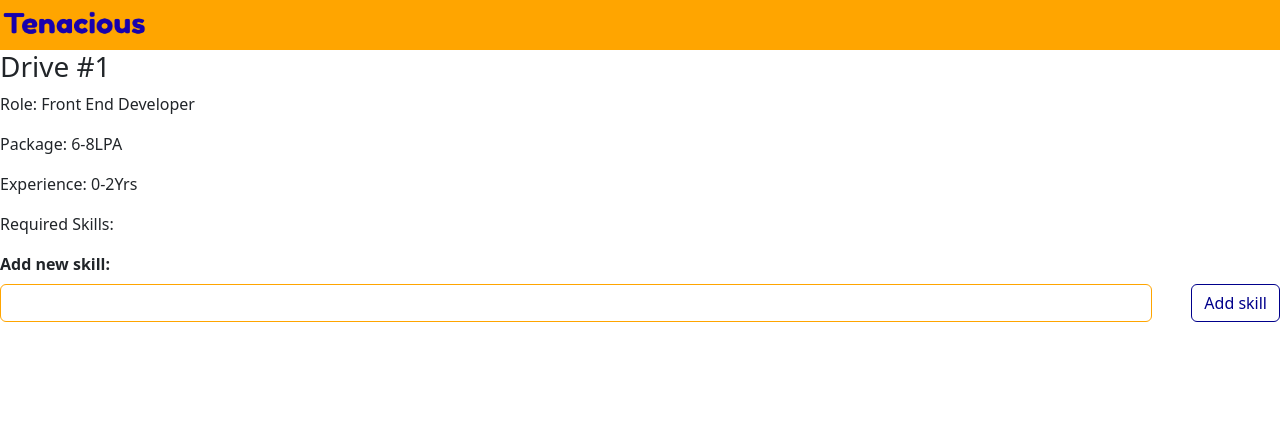
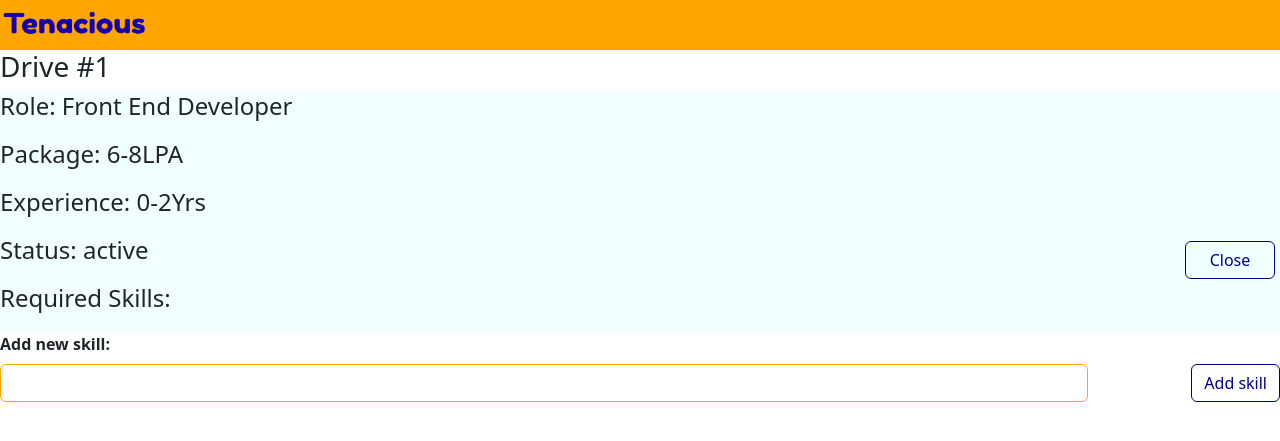
Before and after one commit to 24f3001090/PPA-V1, a Flask app: page /company/drive/edit/1 in a window 1280 px wide. Shown: the top 441 px of the page. Run offline with Flask 3, Linux system fonts and the light colour scheme.

Commit message:
Milestone-PPA Company-Dashboard-Management

```diff
--- a/app.py
+++ b/app.py
@@ -1,10 +1,11 @@
 import os
 from flask import Flask, render_template, request, redirect, session, url_for
 from dbmodel import db, Student as st, Company as com, Drive as dr, Skill as sk, Application as apl
+from datetime import datetime
 
 app = Flask(__name__)
 
-app.secret_key = "your_secret_key_here"
+app.secret_key = "bipin"
 
 UPLOAD_FOLDER = 'static/uploads'
 app.config['UPLOAD_FOLDER'] = UPLOAD_FOLDER
@@ -14,69 +15,9 @@ app.config['SQLALCHEMY_DATABASE_URI'] = 'sqlite:///db.sqlite3'
 db.init_app(app)
 
 with app.app_context():
-    amazon = com.query.filter_by(name = 'Amazon')
     db.create_all()
 
-#Skills
-skills = [
-    # Core Programming
-    'Python', 'Java', 'C', 'C++', 'JavaScript',
 
-    # Web Development
-    'HTML', 'CSS', 'Bootstrap', 'Tailwind CSS',
-    'Flask', 'Django', 'FastAPI', 'Spring', 'Spring Boot',
-    'REST API Development',
-
-    # Databases
-    'SQL', 'MySQL', 'PostgreSQL', 'SQLite', 'MongoDB',
-
-    # Tools & Technologies
-    'Git', 'GitHub', 'VS Code', 'Linux', 'Docker',
-
-    # Data Science / AI (your branch 👀)
-    'NumPy', 'Pandas', 'Matplotlib', 'Seaborn',
-    'Machine Learning', 'Deep Learning', 'TensorFlow', 'PyTorch',
-    'Data Analysis', 'Data Visualization',
-
-    # Computer Science Fundamentals
-    'Data Structures', 'Algorithms', 'OOP',
-    'Operating Systems', 'Computer Networks', 'DBMS',
-
-    # Software Engineering Practices
-    'Debugging', 'Testing', 'Version Control',
-    'API Integration', 'System Design (Basics)',
-
-    # Other Engineering Skills
-    'Problem Solving', 'Analytical Thinking',
-    'Mathematics', 'Statistics',
-
-    # Soft Skills
-    'Communication', 'Leadership', 'Management',
-    'Teamwork', 'Time Management', 'Adaptability'
-
-    # Mechanical
-    'AutoCAD', 'SolidWorks', 'CATIA',
-    'ANSYS', 'Finite Element Analysis (FEA)',
-    'Thermodynamics', 'Fluid Mechanics',
-    'Heat Transfer', 'Machine Design',
-    'CNC Programming', 'Manufacturing Processes',
-    'Robotics', '3D Printing'
-
-    # Civil
-    'AutoCAD Civil', 'STAAD Pro', 'ETABS',
-    'Structural Analysis', 'Geotechnical Engineering',
-    'Surveying', 'Construction Management',
-    'Soil Mechanics', 'Concrete Technology',
-    'Transportation Engineering', 'Environmental Engineering'
-
-    # Electrical
-    'MATLAB', 'Simulink',
-    'Circuit Design', 'Power Systems',
-    'Control Systems', 'Signal Processing',
-    'PLC Programming', 'SCADA',
-    'Embedded Systems', 'Microcontrollers (Arduino, ESP32)',
-    'Power Electronics', 'Electrical Machines'
-]
 
 #Last year highest placement stats
 place_data = [{"sno":1,"name":"Bipin Tiwari", "company":"Google", "package":"45LPA"},
@@ -103,6 +44,7 @@ def register_page():
         level = request.form.get('level')
         role = request.form.get('role')
         file = request.files.get('resume')
+        cgpa = request.form.get('cgpa')
 
 
         if not request.form.get('declaration'):
@@ -114,15 +56,14 @@ def register_page():
             if checkStudent:
                 return render_template("registrationpage.html", error = 'Email already registered')
             else:
-                if name and email and password and level and role and file and file.filename != '':
+                if name and email and password and level and cgpa and role and file and file.filename != '':
                     filepath = os.path.join(app.config['UPLOAD_FOLDER'], file.filename)
                     file.save(filepath)
-                    student= st(name=name, password=password, email=email, level=level, resume=filepath)
+                    student= st(name=name, password=password, email=email, level=level, resume=file.filename, cgpa = cgpa)
                     db.session.add(student)
                     db.session.commit()
                     return redirect("/login")
                 else:
-                    print(name, email, password, level, role, file)
                     return render_template("registrationpage.html")
 
         # Is it a Company?
@@ -207,6 +148,12 @@ def company(id):
     company = com.query.get(id)
     return render_template("comdashboard.html", company = company)
 
+@app.route("/company/all-drives/<int:com_id>")
+def com_drives(com_id):
+    company = com.query.get(com_id)
+    drives = company.drives
+    return render_template("comdrives.html", drives = drives)
+
 @app.route("/company/drive/<int:com_id>", methods=['GET', 'POST'])
 def drive(com_id):
     if request.method == 'POST':
@@ -215,30 +162,35 @@ def drive(com_id):
         experience = request.form.get('experience')
 
         if role and package and experience:
-            drive = dr(role = role, package = package, experience = experience, company_id = com_id)
+            drive = dr(role = role, package = package, experience = experience, status = 'active', company_id = com_id)
             db.session.add(drive)
             db.session.commit()
             id = drive.d_id
             return redirect(url_for("edit", id = id))
         else:
-            return render_template("drive.html", error = "All fields are mandatory.")
+            return render_template("createdrive.html", error = "All fields are mandatory.")
     else:
-        return render_template("drive.html")
+        return render_template("createdrive.html")
 
 @app.route("/company/drive/edit/<int:id>", methods = ['GET', 'POST'])
 def edit(id):
     drive = dr.query.get(id)
     if request.method == 'POST':
         skill = request.form.get('skill')
+        status = request.form.get('status')
+        if status:
+            if status == 'closed':
+                drive.status = 'closed'
+            else:
+                drive.status = 'active'
         if skill:
             new_skill = sk(name = skill, drive_id = id)
             db.session.add(new_skill)
-            db.session.commit()
-            return redirect(url_for("edit", id = id))
-        else:
-            return redirect(url_for("edit", id = id))
 
-    return render_template("driveupdate.html", id = id, role = drive.role, package = drive.package, experience = drive.experience, skills = drive.skills)
+        db.session.commit()
+        return redirect(url_for("edit", id = id))
+
+    return render_template("driveupdate.html", drive = drive)
 
 @app.route("/student/<int:id>")
 def student(id):
@@ -249,5 +201,61 @@ def student(id):
     student = st.query.get(id)
     return render_template("stdashboard.html", student = student)
 
+@app.route("/student/all-drives/<int:st_id>")
+def st_drives(st_id):
+    drives = dr.query.filter_by(status = 'active')
+    return render_template("stdrives.html", drives = drives, st_id = st_id)
+
+@app.route("/student/apply/<int:st_id>/<int:drive_id>", methods=['GET', 'POST'])
+def apply(st_id, drive_id):
+    drive = dr.query.get(drive_id)
+    existing_application = apl.query.filter_by(student_id=st_id, drive_id=drive_id).first()
+    if request.method == 'POST':
+        declaration = request.form.get('declaration')
+        apply = request.form.get('apply')
+        if declaration and apply:
+            application = apl(status = 'applied', student_id = st_id, drive_id = drive_id)
+            db.session.add(application)
+            db.session.commit()
+            return redirect(url_for("apply", st_id = st_id, drive_id = drive_id))
+    return render_template("apply.html", drive = drive, applied_already = existing_application)
+
+@app.route("/company/applications/<int:com_id>")
+def applications(com_id):
+    company = com.query.get(com_id)
+    drives = company.drives
+    j_apps = []
+    for drive in drives:
+        j_apps.extend(drive.applications)
+    return render_template("comapplications.html", j_apps = j_apps)
+
+@app.route("/company/applications/view/<int:app_id>", methods = ['GET', 'POST'])
+def view_st_application(app_id):
+    j_app = apl.query.get(app_id)
+    if request.method == 'POST':
+        approval = request.form.get('approval')
+        sch_date = request.form.get('sch_date')
+        interview = request.form.get('interview')
+        select = request.form.get('select')
+
+        if approval:
+            if approval == 'yes':
+                j_app.status = 'shortlisted'
+            else:
+                j_app.status == 'rejected'
+
+        if sch_date and interview:
+                j_app.status = 'interview scheduled'
+                j_app.int_date = datetime.strptime(sch_date, "%Y-%m-%d").date()
+
+        if select:
+            j_app.status = 'selected'
+
+        db.session.commit()
+        return redirect (url_for('view_st_application', app_id = app_id))
+
+    return render_template("comapplicationview.html", j_app = j_app)
+
+
 if __name__ == "__main__":
     app.run(debug=True)
--- a/static/main.css
+++ b/static/main.css
@@ -93,7 +93,7 @@
 }
 #form-outer-div
 {
-    height: 93.15vh;
+    height: 100vh;
     display: flex;
     justify-content: center;
     align-items: center;
@@ -124,11 +124,11 @@
 {
     margin-right: 4%;
 }
-#submit-button
+.submit-button
 {
     margin-left: 40%;
 }
-#submit-button:hover
+.submit-button:hover
 {
     background-color: orange;
     border-color: orange;
@@ -137,6 +137,7 @@
 .error
 {
     color: red;
+    text-align: center;
 }
 /* Dashboards */
 .dashboard-panel
@@ -193,28 +194,67 @@
 }
 .section-list
 {
+    height: 48px;
     margin: 0;
     border-bottom: 1px solid black;
     background-color: azure;
     display: flex;
     justify-content: space-between;
 }
-.multiple-button-div
+.borderless
 {
-    margin-right: 5px;
+    border:none;
 }
 .crud-buttons
 {
-    border-top: none;
-    border-bottom: none;
+    width: 90px;
+    margin-top: 5px;
+    margin-bottom: 5px;
+    margin-right: 5px;
 }
-#skill-adder-div
+.simple-input-div
 {
     display: flex;
     justify-content: space-between;
 }
-#skill-adder
+.simple-input
 {
-    width:90%;
+    width:85%;
     border-color: orange;
 }
+.page
+{
+    height: 70vh;
+    display: flex;
+    justify-content: center;
+    align-items: center;
+}
+.box-anchor
+{
+    margin-right: 10px;
+    height: 20%;
+    width: 10%;
+    text-decoration: none;
+    border: 2px solid blue;
+    border-radius: 8%;
+    display: flex;
+    justify-content: center;
+    align-items: center;
+    font-size: 1.2rem;
+}
+.box-anchor:hover
+{
+    background-color: blue;
+    color: white;
+}
+.green
+{
+    color: green;
+    text-align: center;
+    font-style: italic;
+}
+.centered
+{
+    display: flex;
+    justify-content: center;
+}
--- a/templates/admindashboard.html
+++ b/templates/admindashboard.html
@@ -20,7 +20,7 @@
         {% for reg in pending_reg %}
         <form method="POST">
             <div class="section-list"><h4>{{reg}}</h4>
-                <div class="multiple-button-div">
+                <div>
                     <input type="hidden" name="com_id" value="{{reg.c_id}}">
                     <button class="btn nav-button crud-buttons" type="submit" name="approval" value="yes">Approve</button>
                     <button class="btn nav-button crud-buttons" type="submit" name="approval" value="no">Reject</button>
--- a/templates/comdashboard.html
+++ b/templates/comdashboard.html
@@ -5,4 +5,9 @@
     <a href="{{ url_for("drive", com_id = company.c_id) }}"><button class="btn btn-outline-primary nav-button panel-button" type="button">Create Drive</button></a>
 </div>
 
+<div class="page">
+    <a class="box-anchor" href="{{ url_for("com_drives", com_id = company.c_id) }}">View Drives</a>
+    <a class="box-anchor" href="{{ url_for("applications", com_id = company.c_id)}}">Applications</a>
+</div>
+
 {% endblock main%}
--- a/templates/drive.html
+++ b/templates/createdrive.html
@@ -19,7 +19,7 @@
         <input type="text" name="experience" class="form-control" id="experience">
       </div>
 
-      <button id="submit-button" type="submit" class="btn nav-button">Register</button>
+      <button type="submit" class="btn nav-button submit-button">Register</button>
     </form>
   </div>
 </div>
--- a/templates/driveupdate.html
+++ b/templates/driveupdate.html
@@ -1,18 +1,29 @@
 {% extends "layout.html" %}
 {% block main %}
 <div>
-    <h3>Drive #{{id}}</h3>
-    <p>Role: {{role}}</p>
-    <p>Package: {{package}}</p>
-    <p>Experience: {{experience}}</p>
-    <p>Required Skills:</p>
-    {% for skill in skills %}
-    <p>{{skill}}</p>
+    <h3>Drive #{{drive.d_id}}</h3>
+    <h4 class="section-list borderless">Role: {{drive.role}}</h4>
+    <h4 class="section-list borderless">Package: {{drive.package}}</h4>
+    <h4 class="section-list borderless">Experience: {{drive.experience}}</h4>
+    <div class="section-list borderless">
+        <h4>Status: {{drive.status}}</h4>
+        <form method="POST">
+            {% if drive.status == 'active' %}
+            <button type="submit" class="btn nav-button crud-buttons" name="status" value="closed">Close</button>
+            {% else %}
+            <button type="submit" class="btn nav-button crud-buttons" name="status" value="active">Activate</button>
+            {% endif %}
+        </form>
+    </div>
+
+    <h4 class="section-list borderless">Required Skills:</h4>
+    {% for skill in drive.skills %}
+    <h5 class="section-list borderless">{{skill}}</h5>
     {% endfor %}
     <form method="POST">
         <label for="skill-adder" class="form-label">Add new skill:</label>
-        <div id="skill-adder-div">
-            <input type="text" id="skill-adder" name="skill" class="form-control">
+        <div class="simple-input-div">
+            <input type="text" name="skill" class="form-control simple-input">
             <button type="submit" class="btn nav-button">Add skill</button>
         </div>
     </form>
--- a/templates/loginpage.html
+++ b/templates/loginpage.html
@@ -18,7 +18,7 @@
                 <input type="password" name="password" class="form-control" id="pass">
             </div>
             <p class="error">{{error}}</p>
-            <button id="submit-button" type="submit" class="btn nav-button login-btn">Login</button>
+            <button type="submit" class="btn nav-button submit-button login-btn">Login</button>
         </form>
     </div>
 </div>
```
Also changed, not shown: dbmodel.py (+7 -1 lines), templates/apply.html (added, +25 -0 lines), templates/comapplications.html (added, +13 -0 lines), templates/comapplicationview.html (added, +36 -0 lines), templates/comdrives.html (added, +12 -0 lines), templates/registrationpage.html (+6 -1 lines), templates/stdashboard.html (+7 -0 lines), templates/stdrives.html (added, +13 -0 lines), instance/db.sqlite3.
